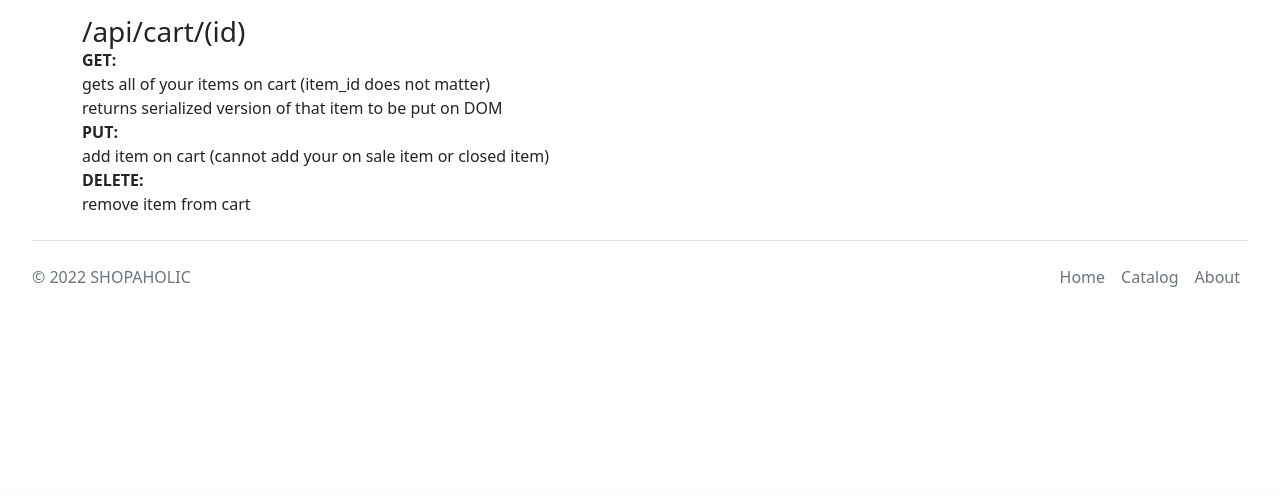
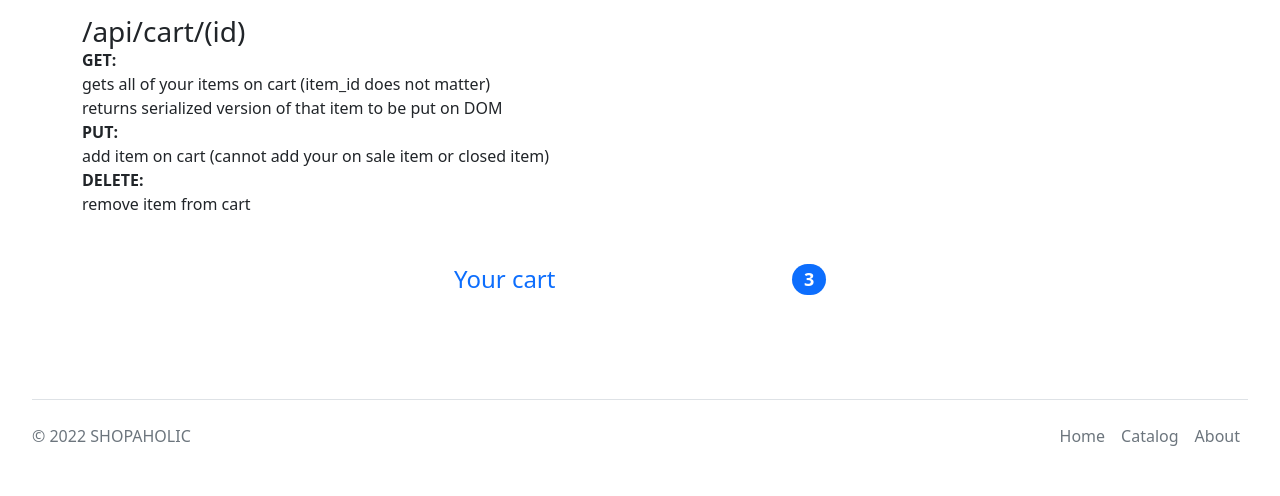
Before and after one commit to michac789/CommerceApp, a Django app: template cart/templates/cart/index.html in a window 1280 px wide. Shown: the part 315-811 px from the top of the page. Before the commit the page ends 602 px from the top, so only its background shows below. Run offline with Django 3.2, Linux system fonts and the light colour scheme; the template is opened without the code that fills it, so the values that code supplies are empty.

Commit message:
cart 'finished'

```diff
--- /dev/null
+++ b/cart/static/cart/index.js
@@ -0,0 +1,17 @@
+document.addEventListener('DOMContentLoaded', () => {
+    const cartReference = document.querySelector('.cart')
+
+    fetch('/api/cart/1')
+        .then(response => response.json())
+        .then(data => data.forEach(item =>
+            cartReference.innerHTML +=
+                `<li class="list-group-item d-flex justify-content-between lh-sm">
+                <div>
+                    <h6 class="my-0">${item.item_title}</h6>
+                    <small class="text-muted"></small>
+                </div>
+                <span class="text-muted">$13</span>
+                </li>`
+            )
+        )
+})
--- a/cart/templates/cart/index.html
+++ b/cart/templates/cart/index.html
@@ -1,4 +1,5 @@
 {% extends "layout/root.html" %}
+{% load static %}
 
 {% block title %}
 
@@ -9,6 +10,8 @@
 {% endblock script %}
 
 {% block body %}
+    <script src="{% static 'cart/index.js' %}" type="module"></script>
+
     MY CART - TODO
     use js fetch here to retrieve information...
     <div class="container">
@@ -34,4 +37,16 @@
             remove item from cart <br>
         </div>
     </div>
+
+    <div class="container d-flex align-items-center justify-content-center py-5">
+        <div class="col-md-5 col-lg-4">
+            <h4 class="d-flex justify-content-between align-items-center mb-3">
+                <span class="text-primary">Your cart</span>
+                <span class="badge bg-primary rounded-pill">3</span>
+            </h4>
+            <ul class="list-group mb-3 cart">
+            </ul>
+
+        </div>
+    </div>
 {% endblock body %}
--- a/catalog/static/catalog/index.css
+++ b/catalog/static/catalog/index.css
@@ -32,14 +32,14 @@ div.catalog-container li {
 }
 
 div.card {
-    width: max(20vw, 200px);
+    width: max(20vw, 250px);
     margin: 20px 0;
 }
 
 
 div.card img {
     width: 90%;
-    height: max(180px, 20vw);
+    height: max(220px, 20vw);
     border: none;
     /* needs to be changed / deleted so that it uses the original size that are uniformed from backend
     For now it's for the purpose of making it neat */
```
Also changed, not shown: catalog/static/catalog/index.js (indentation only), db.sqlite3.
